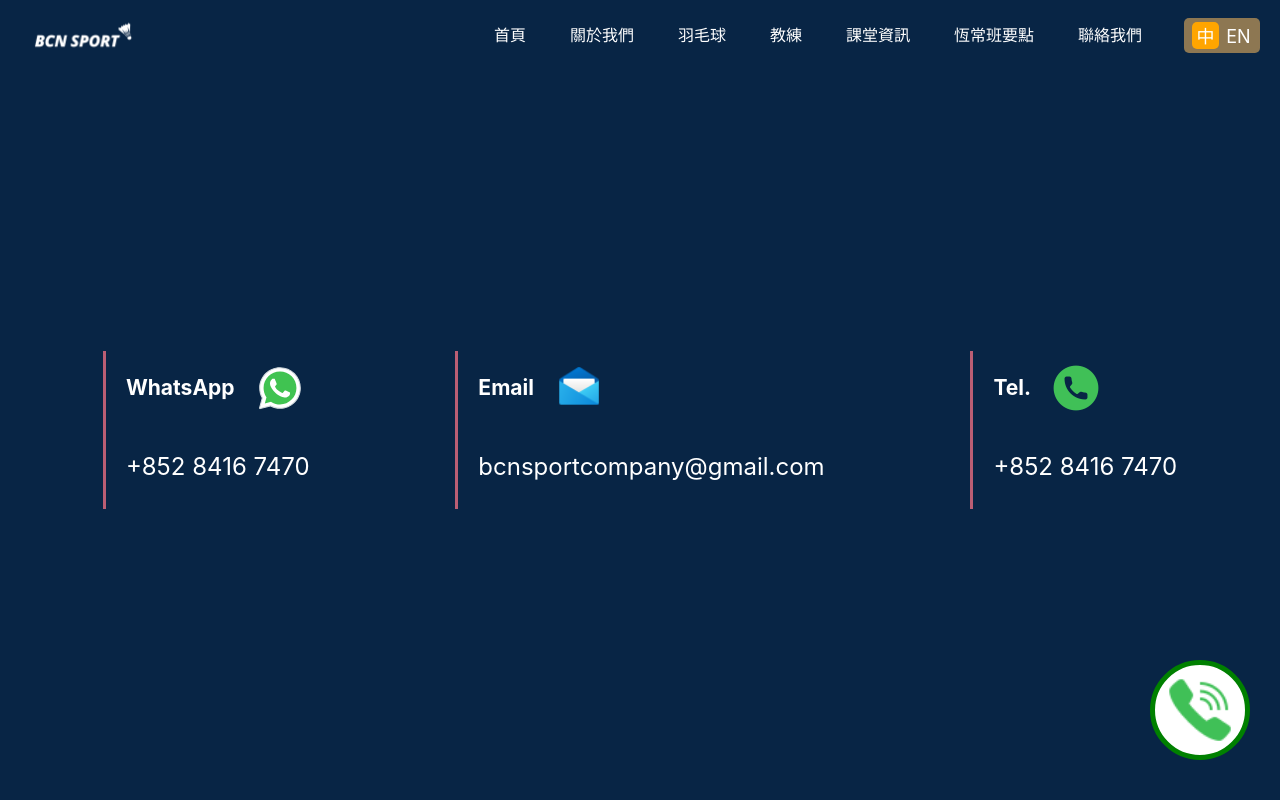
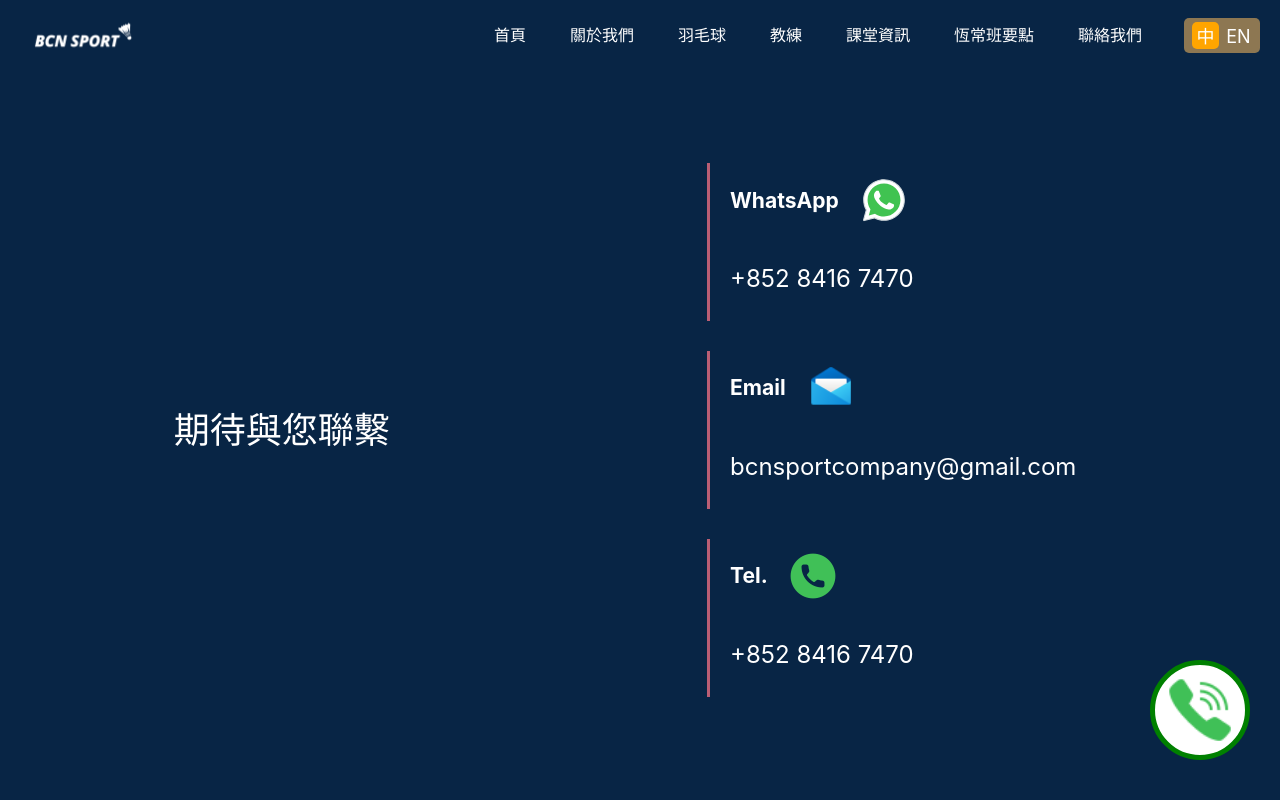
Before and after one commit to KPB98115/badminton_web, a React (Vite) app: page /contact in a window 1280 px wide. Shown: the top 800 px of the page. Built offline with nearby package versions, Linux system fonts and the light colour scheme.

Commit message:
update components

```diff
--- a/src/components/ReservationBlock.jsx
+++ b/src/components/ReservationBlock.jsx
@@ -1,14 +1,13 @@
-import { Link } from "react-router-dom";
 import call_now from "../assets/images/phone_call_green.png";
 
 const ReservationBlock = () => {
   return (
     <div className="reservation_block">
-      <Link to="/contact">
+      <a href="https://api.whatsapp.com/send/?phone=85284167470&text&type=phone_number&app_absent=0">
         <div className="reservation_btn_container">
           <img className="reservation_image" src={call_now} alt="" />
         </div>
-      </Link>
+      </a>
     </div>
   );
 };
--- a/src/pages/Contact.jsx
+++ b/src/pages/Contact.jsx
@@ -5,7 +5,10 @@ import whatsapp from "../assets/images/whatsapp-icon.svg";
 
 const Contact = () => {
   return (
+    <div>
       <div className="contact_container">
+        <h1>期待與您聯繫</h1>
+        <div className="contact_child_container">
           <div className="contact_wrapper">
             <div>
               <h3>WhatsApp</h3>
@@ -28,6 +31,8 @@ const Contact = () => {
             <p>+852 8416 7470</p>
           </div>
         </div>
+      </div>
+    </div>
   );
 };
 
```
Also changed, not shown: src/pages/Badminton.jsx (+4 -4 lines). Lines whose indentation alone changed are shown as unchanged.
